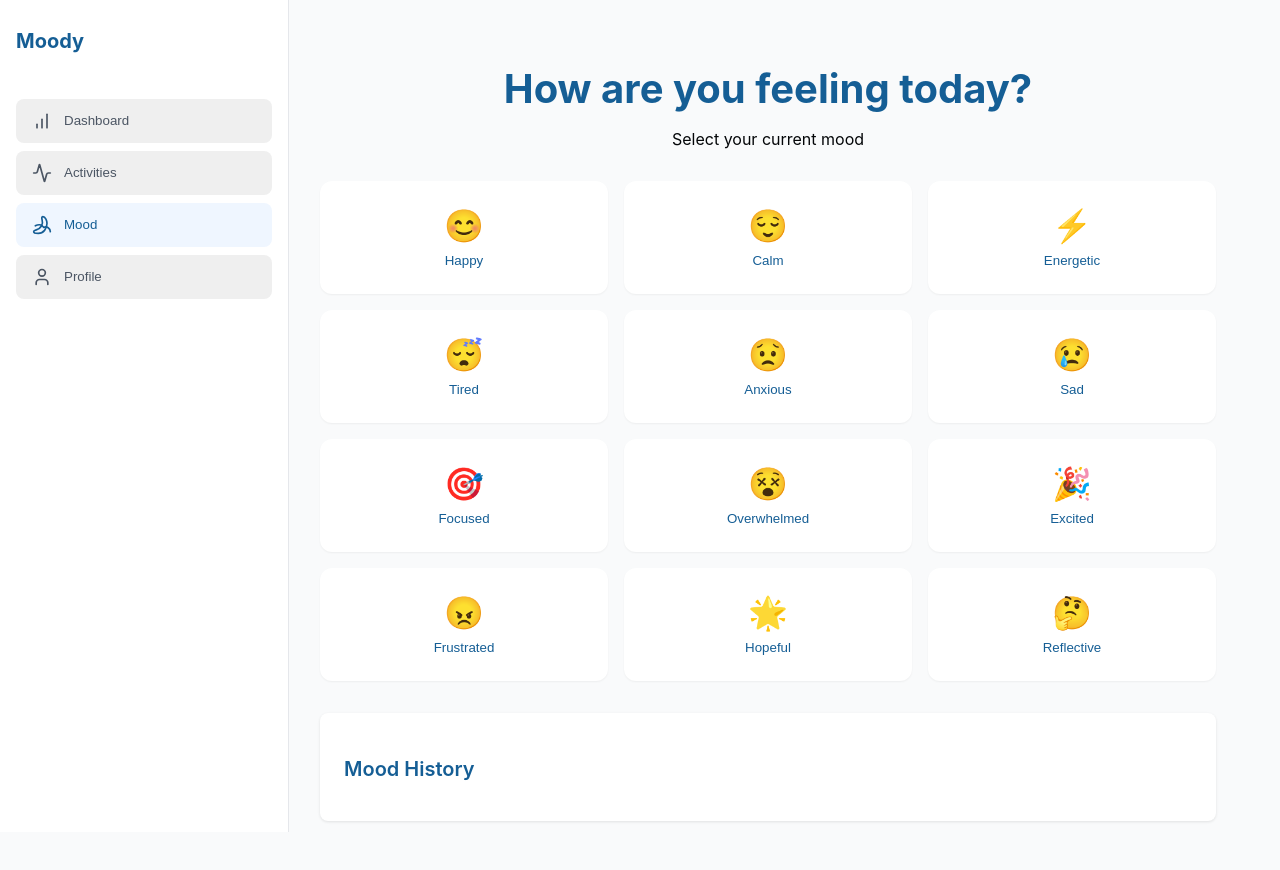
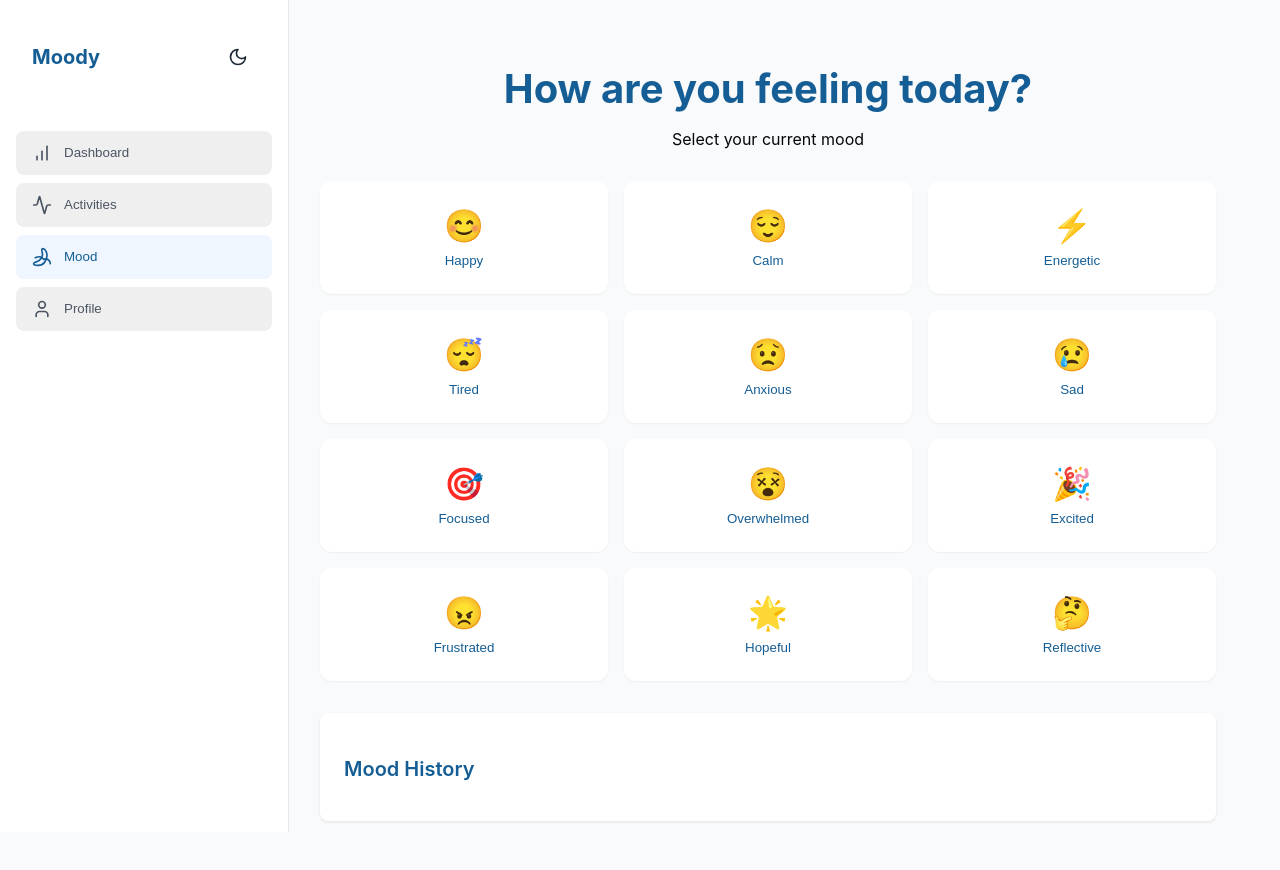
Before and after one commit to aryanballani/MoodFlow, a React (Create React App) app in the folder client/: page /mood in a window 1280 px wide. Shown: the top 870 px of the page. Built offline with nearby package versions, Linux system fonts and the light colour scheme; the HTML template or start-up script is replaced by a standard one.

Commit message:
dark mode

```diff
--- a/client/src/components/sidebar.js
+++ b/client/src/components/sidebar.js
@@ -1,12 +1,13 @@
 import React, { useState, useEffect } from 'react';
 import { useNavigate, useLocation } from 'react-router-dom';
-import { Banana, Activity, BarChart, User, Menu, X } from 'lucide-react';
+import { Banana, Activity, BarChart, User, Menu, X, Sun, Moon } from 'lucide-react';
 import '../styles/sidebar.css';
 
 const Sidebar = () => {
   const navigate = useNavigate();
   const location = useLocation();
   const [isOpen, setIsOpen] = useState(window.innerWidth > 768);
+  const [isDarkMode, setIsDarkMode] = useState(false);
   const currentPath = location.pathname.split('/')[1] || 'dashboard';
 
   const sidebarItems = [
@@ -15,6 +16,14 @@ const Sidebar = () => {
     { id: 'mood', icon: Banana, label: 'Mood', path: '/mood' },
     { id: 'profile', icon: User, label: 'Profile', path: '/profile' },
   ];
+
+  // Initialize theme from localStorage
+  useEffect(() => {
+    const savedTheme = localStorage.getItem('theme');
+    const isDark = savedTheme === 'dark';
+    setIsDarkMode(isDark);
+    document.documentElement.setAttribute('data-theme', isDark ? 'dark' : 'light');
+  }, []);
 
   // Handle window resize
   useEffect(() => {
@@ -25,6 +34,13 @@ const Sidebar = () => {
     window.addEventListener('resize', handleResize);
     return () => window.removeEventListener('resize', handleResize);
   }, []);
+
+  const toggleTheme = () => {
+    const newDarkMode = !isDarkMode;
+    setIsDarkMode(newDarkMode);
+    document.documentElement.setAttribute('data-theme', newDarkMode ? 'dark' : 'light');
+    localStorage.setItem('theme', newDarkMode ? 'dark' : 'light');
+  };
 
   const handleNavigation = (path) => {
     navigate(path);
@@ -54,6 +70,13 @@ const Sidebar = () => {
       <div className={`sidebar ${isOpen ? 'open' : ''}`}>
         <div className="sidebar-header">
           <h1>Moody</h1>
+          <button
+            onClick={toggleTheme}
+            className="theme-toggle"
+            aria-label="Toggle theme"
+          >
+            {isDarkMode ? <Sun size={20} /> : <Moon size={20} />}
+          </button>
         </div>
         <nav className="sidebar-nav">
           {sidebarItems.map(({ id, icon: Icon, label, path }) => (
--- a/client/src/pages/mood.js
+++ b/client/src/pages/mood.js
@@ -1,6 +1,7 @@
 import React, { useState, useEffect} from 'react';
 import Sidebar from '../components/sidebar';
 import '../styles/mood.css';
+import { userService } from '../services/api';
 
 
 const Mood = () => {
@@ -160,20 +161,8 @@ const Mood = () => {
     Provide 5 activity suggestions and places, do not print anything else, strictly stick to the format.`;
 
 
-      const response = await fetch("https://f923-206-87-113-208.ngrok-free.app/api/generate", {
-        method: 'POST',
-        headers: {
-          'Content-Type': 'application/json',
-        },
-        body: {
-          model: 'llama3.2:3b',
-          prompt: prompt,
-          stream: false,
-        },
-
-
-      });
-
+    const response = userService.getActivitySuggestions(latitude, longitude);
+    console.log(response);
       const data = await response.json();
       if (data.suggestions) {
         // Transform the suggestions into the format your app expects
--- a/client/src/styles/sidebar.css
+++ b/client/src/styles/sidebar.css
@@ -132,6 +132,30 @@
 
 }
 
+.theme-toggle {
+  background: none;
+  border: none;
+  padding: 0.5rem;
+  cursor: pointer;
+  color: var(--color-text-dark);
+  display: flex;
+  align-items: center;
+  justify-content: center;
+  border-radius: 0.375rem;
+  transition: background-color 0.2s;
+}
+
+.theme-toggle:hover {
+  background-color: var(--color-hover-background);
+}
+
+.sidebar-header {
+  display: flex;
+  align-items: center;
+  justify-content: space-between;
+  padding: 1rem;
+}
+
 /* Add margin to main content when sidebar is open on desktop */
 @media (min-width: 769px) {
   .main-content {
--- a/client/src/styles/variables.css
+++ b/client/src/styles/variables.css
@@ -1,4 +1,5 @@
 :root {
+  /* Light theme variables (default) */
   --color-background-light: #f9fafb;
   --color-white: #ffffff;
   --color-border: #e5e7eb;
@@ -15,3 +16,22 @@
   --color-box-shadow: rgba(0, 0, 0, 0.05);
   --color-box-shadow-hover: rgba(0, 0, 0, 0.1);
 }
+
+/* Dark theme variables */
+[data-theme="dark"] {
+  --color-background-light: #1a1a1a;
+  --color-white: #2d2d2d;
+  --color-border: #404040;
+  --color-text-dark: #e5e7eb;
+  --color-text-light: #9ca3af;
+  --color-hover-background: #333333;
+  --color-active-background: #404040;
+  --color-primary: #155E95;
+  --color-primary-light: #f9fafb;
+  --color-success-light: #064e3b;
+  --color-info-light: #1e3a8a;
+  --color-warning-light: #713f12;
+  --color-neutral-light: #2e1065;
+  --color-box-shadow: rgba(0, 0, 0, 0.2);
+  --color-box-shadow-hover: rgba(0, 0, 0, 0.3);
+}
```
